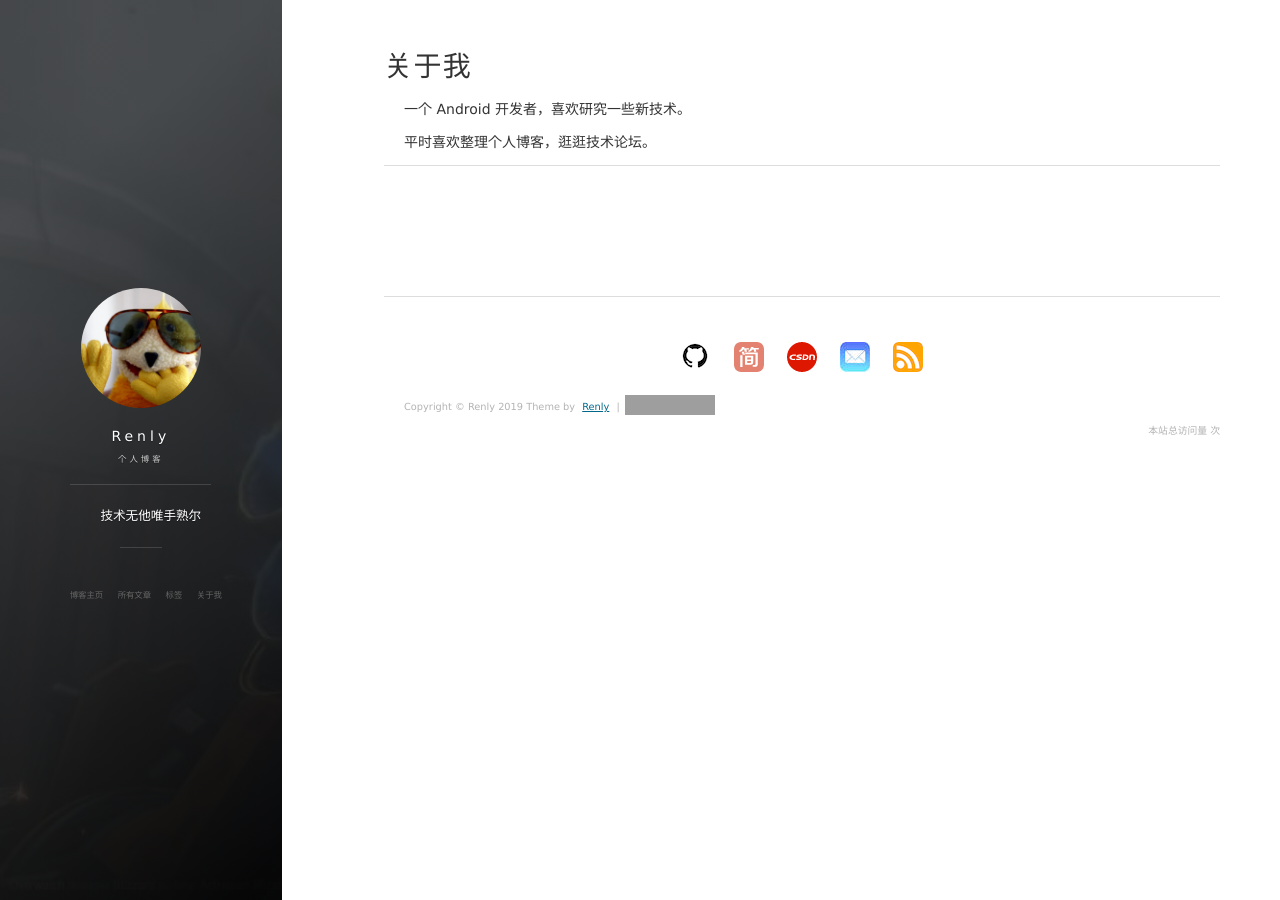
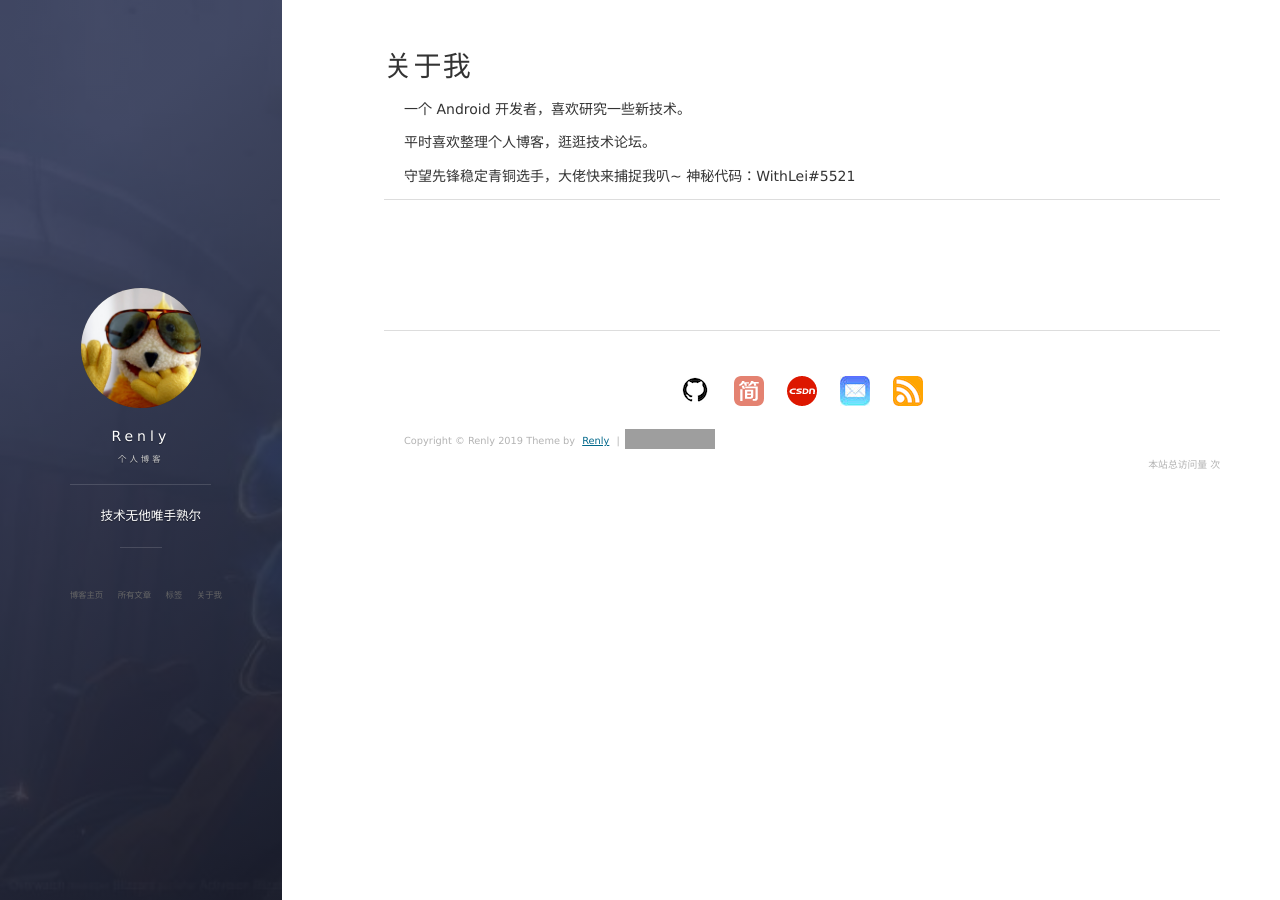
Before and after one commit to WithLei/WithLei.github.io, a Jekyll site: the page built from about.md, in a window 1280 px wide. Built offline with Jekyll 4.4.1, drawn with Linux system fonts in a browser that asks for light colours; nearby versions of some CDN libraries; comment, search, counter and statistics services are not loaded; grey boxes are pictures that could not be loaded.

Commit message:
update readme.md

```diff
--- a/_config.yml
+++ b/_config.yml
@@ -52,7 +52,7 @@ highlighter: rouge
 textColor: #FF0000
 
 # supported colors: blue, green, purple, red, orange or slate. If you need clear, leave it empty.
-cover_color: clear
+cover_color: slate
 
 # The blog button should not be removed.
 blog_button:
--- a/_includes/comments.html
+++ b/_includes/comments.html
@@ -27,12 +27,12 @@
 
   {% elsif site.comment.gitment %}
     <div id="gitmentContainer"></div>
-    <link rel="stylesheet" href="https://imsun.github.io/gitment/style/default.css">
-    <script src="https://imsun.github.io/gitment/dist/gitment.browser.js"></script>
+    <link rel="stylesheet" href="https://WithLei.github.io/gitment/style/default.css">
+    <script src="https://WithLei.github.io/gitment/dist/gitment.browser.js"></script>
     <script>
     var gitment = new Gitment({
-        owner: 'leopardpan',
-        repo: 'https://github.com/leopardpan/leopardpan.github.io',
+        owner: 'WithLei',
+        repo: 'https://github.com/WithLei/WithLei.github.io',
         oauth: {
             client_id: 'e6985f41e0e58342914c',
             client_secret: '5a3d118560cb291bcde05eda2f8e854f95b53db0',
--- a/about.md
+++ b/about.md
@@ -6,9 +6,9 @@ title: 关于我
 一个 Android 开发者，喜欢研究一些新技术。
 <p>
 平时喜欢整理个人博客，逛逛技术论坛。
-
 <p>
-
+守望先锋稳定青铜选手，大佬快来捕捉我叭~
+神秘代码：WithLei#5521
 <p>
 
 <p>
```
Also changed, not shown: README.md, screenshots/blog.png (added), screenshots/blog02.png (added), screenshots/blog03.png (added), screenshots/blog04.png (added).
